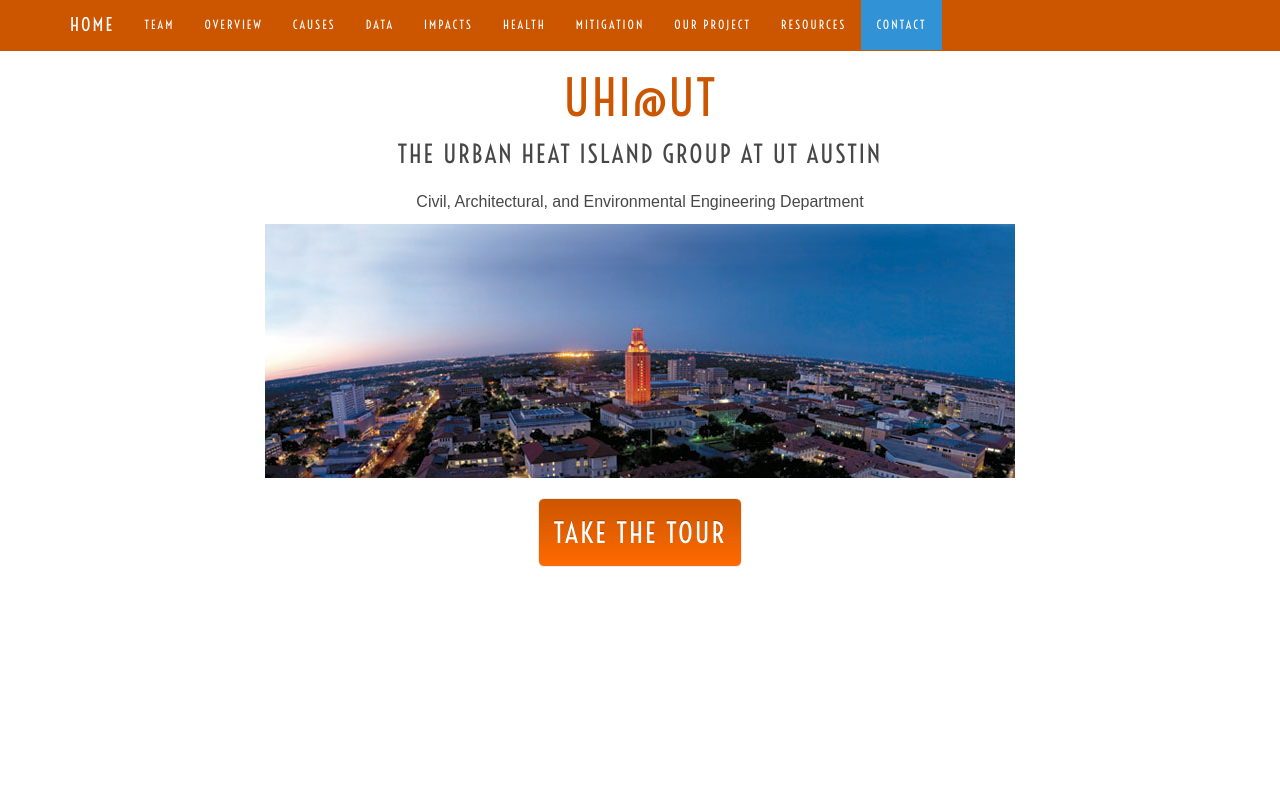
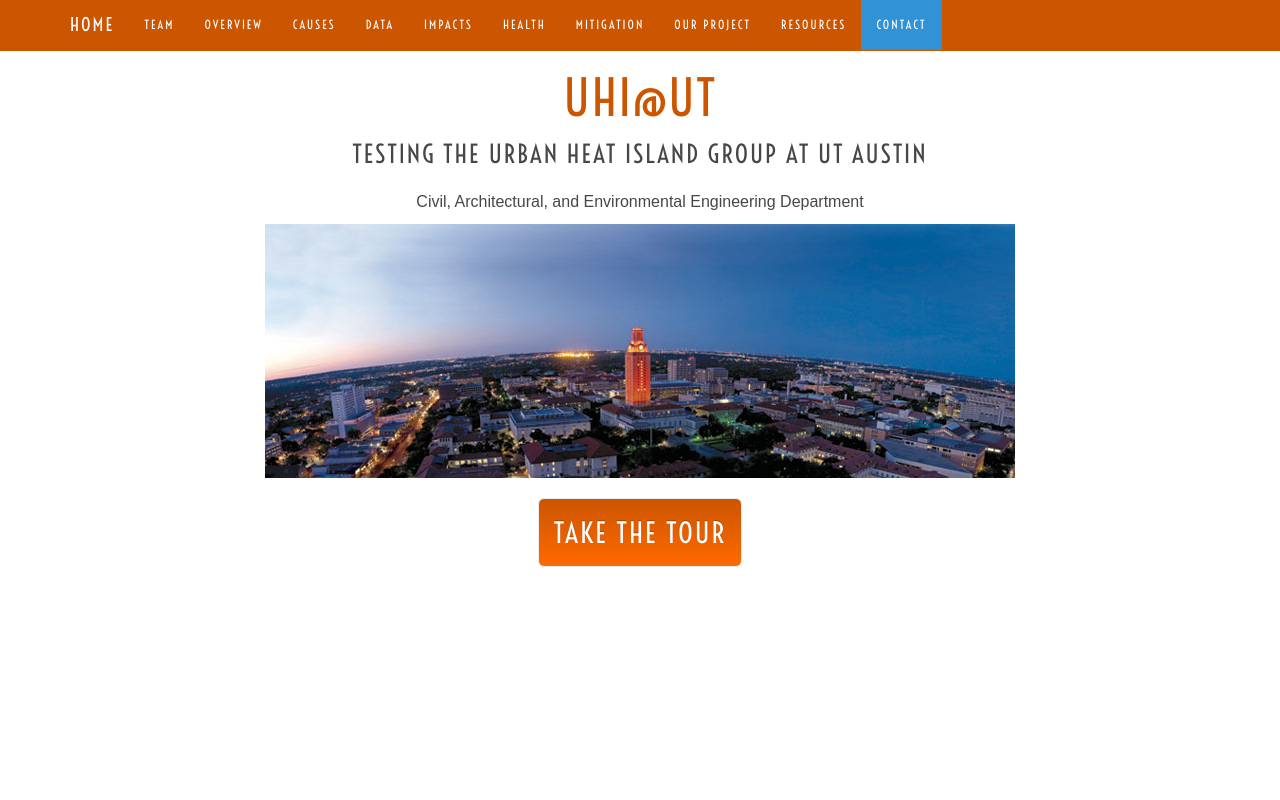
Before and after one commit to UHI-UT/UHI-UT.github.io, a plain HTML site: page index.html in a window 1280 px wide. Shown: the top 800 px of the page. Drawn offline with nearby package versions, Linux system fonts and the light colour scheme.

Commit message:
testing changes

```diff
--- a/index.html
+++ b/index.html
@@ -68,7 +68,7 @@
   <div class="container">
 
     <h1>UHI@UT</h1>
-      <p class="lead">the Urban Heat Island Group at UT Austin</p>
+      <p class="lead">TESTING the Urban Heat Island Group at UT Austin</p>
 	<p style="color:#474747"> Civil, Architectural, and Environmental Engineering Department </p>
 	  <div class="col-sm-12"> <img src="./images/pano.jpg"> </div>
 	<div>&nbsp;</div>
```
